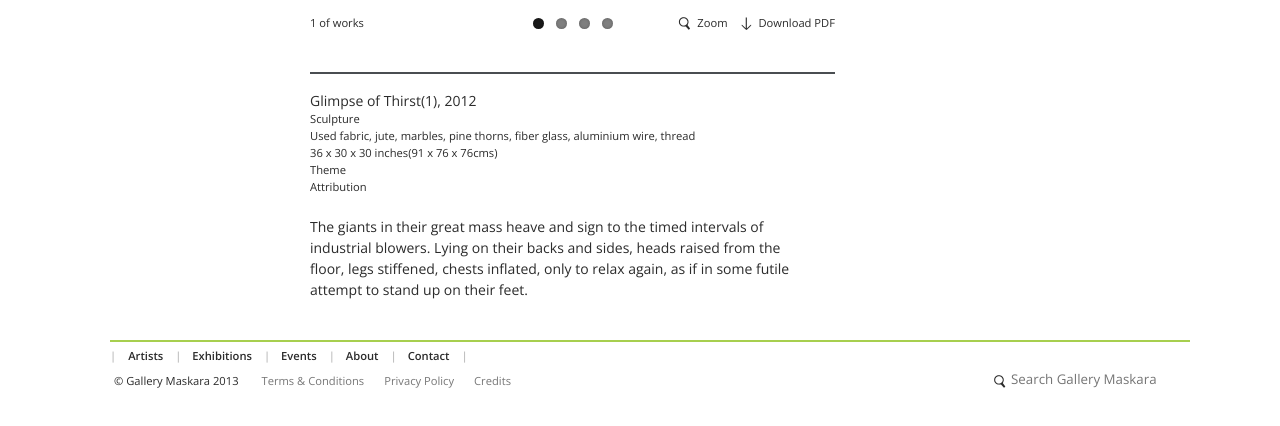
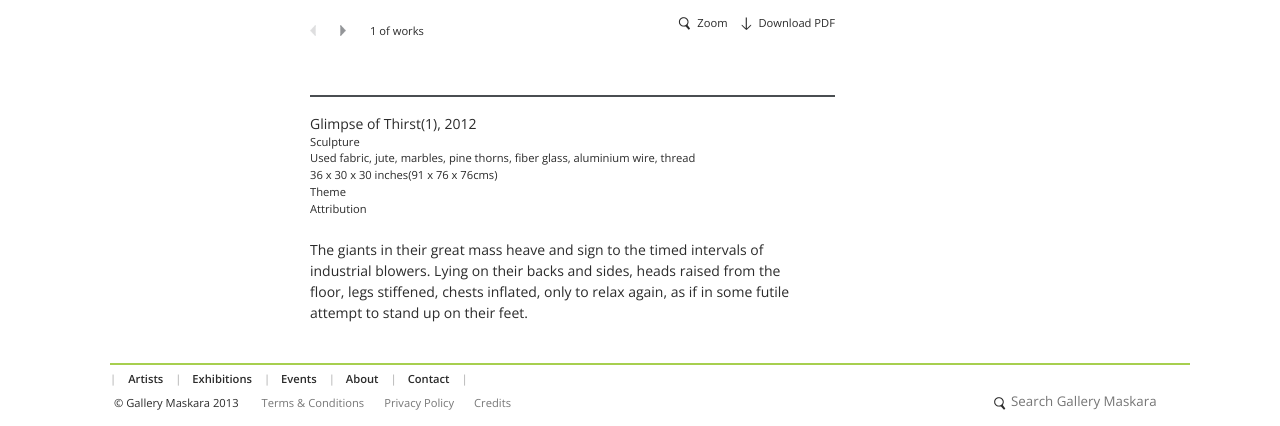
Before and after one commit to batpad/gallerym, a Django app: template templates/artist-single-video.html in a window 1280 px wide. Shown: the part 548-974 px from the top of the page. Before the commit the page ends 936 px from the top, so only its background shows below. Run offline with Django 3.2, Linux system fonts and the light colour scheme; the template is opened without the code that fills it, so the values that code supplies are empty; parts of the project's set-up code (start-up, migrations or seed data) failed here and were passed over.

Commit message:
started work on artist video template

```diff
--- a/templates/artist-single-video.html
+++ b/templates/artist-single-video.html
@@ -5,28 +5,48 @@
     {{ block.super }}
     <style>
 
+        .sliderVideoWrap {
+            width: 70%;
+        }
 
-        #slider {
-            width: 70%;
+        #sliderVideo .flex-direction-nav {
             float: left;
         }
 
-        #slider .flex-direction-nav {
-            float: left;
+        #sliderVideo .flex-direction-nav li {
+            display: inline-block;
         }
 
-        #slider .flex-direction-nav .flex-prev {
-            /* bottom: -20px; */
+/*         #sliderVideo .flex-direction-nav .flex-prev {
+    bottom: -20px;
+}
+ */
+        #sliderVideo .flex-direction-nav {
+            padding: 26px 0 0 0;
         }
 
-        #slider .flex-direction-nav a {
-            bottom: 0;
-            top: auto;
+        #sliderVideo .flex-direction-nav a {
+            /*bottom: 0;
+            top: auto;*/
+            position: static;
         }
 
-        .sliderVideoWrap {
-            width: 70%;
+
+        #sliderVideo .flex-direction-nav .flex-next {
+            background: url('../../static/img/next.png') no-repeat;
+            /* left: 26px; */
         }
+
+        #sliderVideo .flex-direction-nav .flex-prev {
+            background: url('../../static/img/prev.png') no-repeat;
+            /* left: 0px; */
+        }
+
+        .works {
+            padding: 8px 0 0 0;
+        } /* make sure bottom paddding is equal between videos and image page  */
+
+
 
     </style>
 
@@ -42,7 +62,9 @@ $(document).ready(function() {
     .fitVids()
     .flexslider({
       animation: "slide",
+      controlNav: false,
       useCSS: false,
+      slideshow: false,
       animationLoop: false,
       smoothHeight: true
   });
@@ -61,16 +83,13 @@ $(document).ready(function() {
         <div id="sliderVideo" class="flexslider">
             <ul class="slides">
               <li>
-<iframe src="http://player.vimeo.com/video/5606758?color=ffffff" width="500" height="281" frameborder="0" webkitAllowFullScreen mozallowfullscreen allowFullScreen></iframe>
+                <iframe src="http://player.vimeo.com/video/5606758?color=ffffff" width="500" height="281" frameborder="0" webkitAllowFullScreen mozallowfullscreen allowFullScreen></iframe>
               </li>
               <li>
-<iframe src="http://player.vimeo.com/video/5606758?color=ffffff" width="500" height="281" frameborder="0" webkitAllowFullScreen mozallowfullscreen allowFullScreen></iframe>
+                <iframe src="http://player.vimeo.com/video/13776542?color=ffffff" width="500" height="209" frameborder="0" webkitAllowFullScreen mozallowfullscreen allowFullScreen></iframe>
               </li>
               <li>
-<iframe src="http://player.vimeo.com/video/5606758?color=ffffff" width="500" height="281" frameborder="0" webkitAllowFullScreen mozallowfullscreen allowFullScreen></iframe>
-              </li>
-              <li>
-<iframe src="http://player.vimeo.com/video/5606758?color=ffffff" width="500" height="281" frameborder="0" webkitAllowFullScreen mozallowfullscreen allowFullScreen></iframe>
+                <iframe src="http://player.vimeo.com/video/31939621" width="500" height="281" frameborder="0" webkitAllowFullScreen mozallowfullscreen allowFullScreen></iframe>
               </li>
             </ul>
         </div>
```
